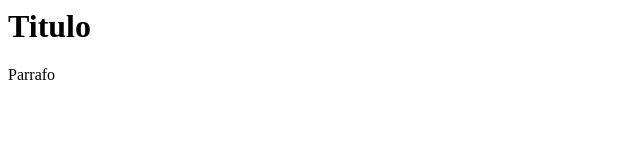
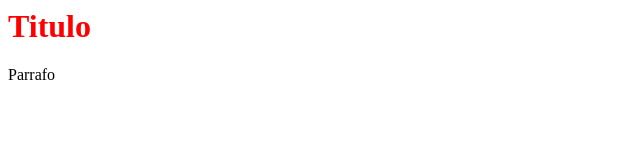
Before and after one commit to HectorMesa2007/Carpeta01, a plain HTML site: page Index.html in a window 1280 px wide. Shown: the whole page, without its empty margins (0-640 px from the left). Drawn offline with Linux system fonts and the light colour scheme.

Commit message:
style: añadimos el color rojo

```diff
--- a/Index.html
+++ b/Index.html
@@ -1,2 +1,2 @@
-<h1> Titulo </h1>
+<h1 style="color:red"> Titulo </h1>
 <p> Parrafo <p>
```
